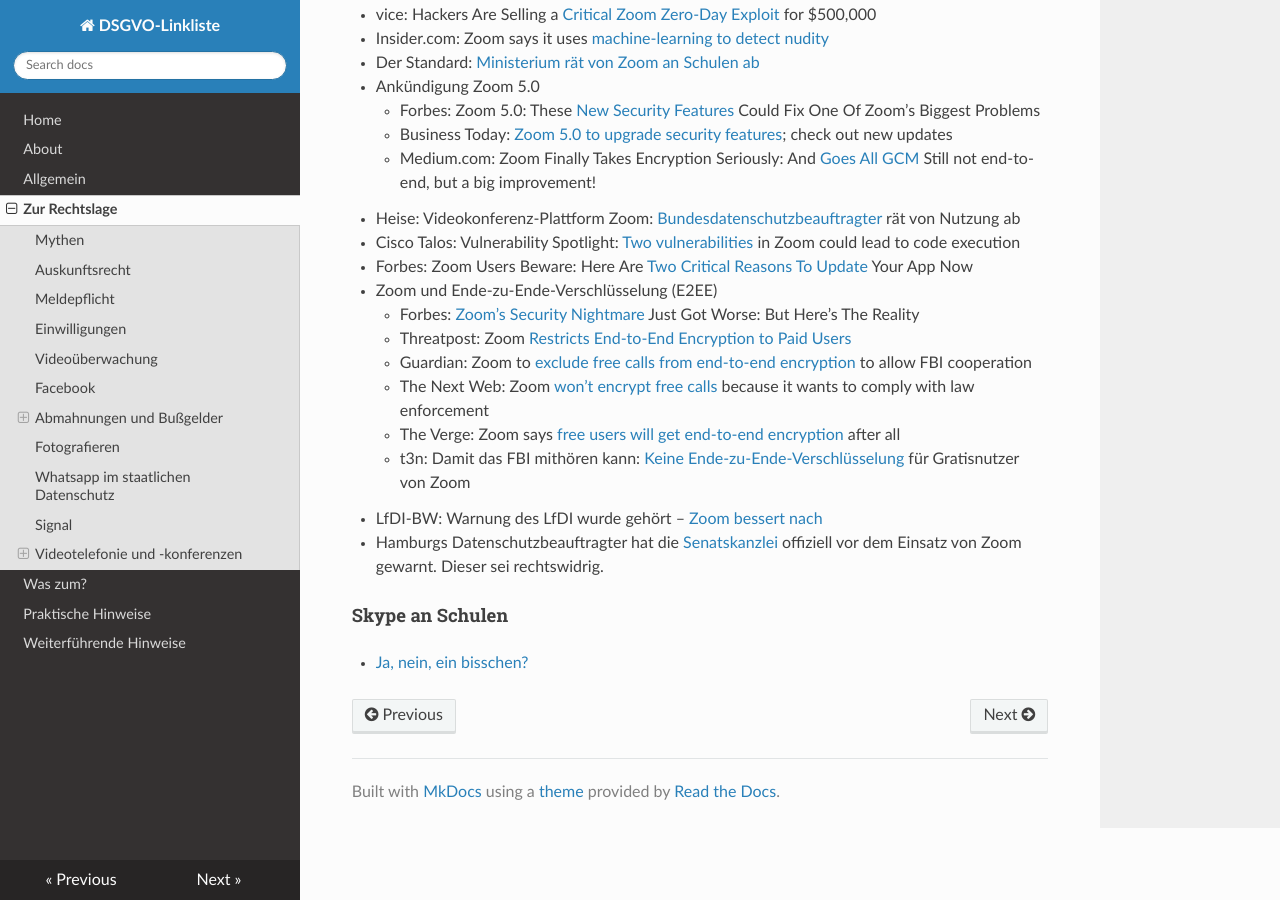
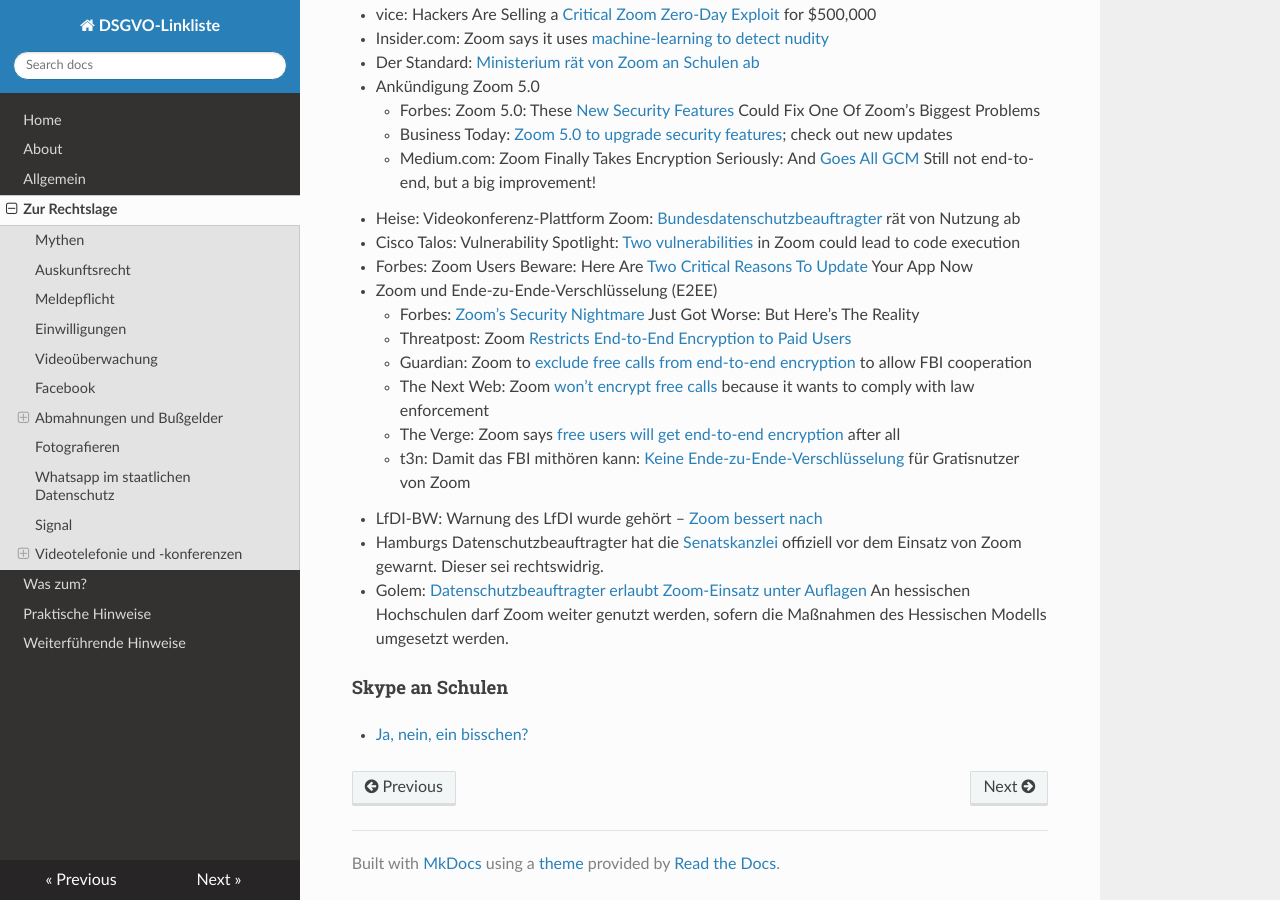
Before and after one commit to jrselzer/DSGVO-Linkliste, an MkDocs documentation site: the page built from docs/Zur_Rechtslage.md, in a window 1280 px wide and 900 px high, scrolled down 11082 px. Built offline with MkDocs 1.6.1, drawn with Linux system fonts in a browser that asks for light colours; nearby versions of some CDN libraries.

Commit message:
Update Zur_Rechtslage.md

```diff
--- a/docs/Zur_Rechtslage.md
+++ b/docs/Zur_Rechtslage.md
@@ -369,5 +369,6 @@
     * t3n: Damit das FBI mithören kann: [Keine Ende-zu-Ende-Verschlüsselung](https://t3n.de/news/damit-fbi-mithoeren-kann-keine-1287674/) für Gratisnutzer von Zoom
 * LfDI-BW: Warnung des LfDI wurde gehört – [Zoom bessert nach](https://www.baden-wuerttemberg.datenschutz.de/warnung-des-lfdi-wurde-gehoert-zoom-bessert-nach/)
 * Hamburgs Datenschutzbeauftragter hat die [Senatskanzlei](https://www.golem.de/news/videokonferenzdienst-hamburg-vor-rechtswidrigem-zoom-einsatz-gewarnt-2108-158915.html) offiziell vor dem Einsatz von Zoom gewarnt. Dieser sei rechtswidrig.
+* Golem: [Datenschutzbeauftragter erlaubt Zoom-Einsatz unter Auflagen](https://www.golem.de/news/videokonferenz-datenschutzbeauftragter-erlaubt-zoom-einsatz-unter-auflagen-2206-166255.html) An hessischen Hochschulen darf Zoom weiter genutzt werden, sofern die Maßnahmen des Hessischen Modells umgesetzt werden.
 #### Skype an Schulen
 * [Ja, nein, ein bisschen?](https://eduagora.de/2020/03/26/skype-ja-nein-ein-bisschen/)
```
